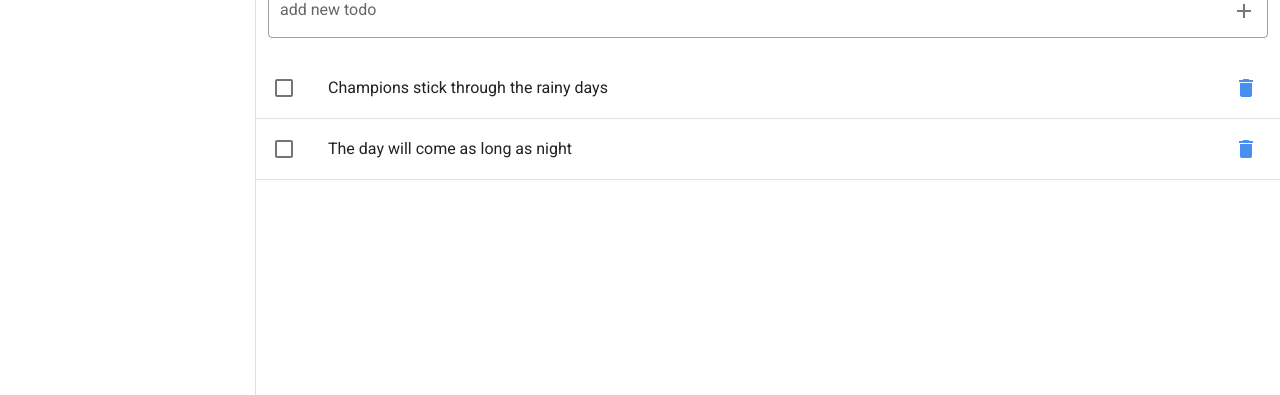
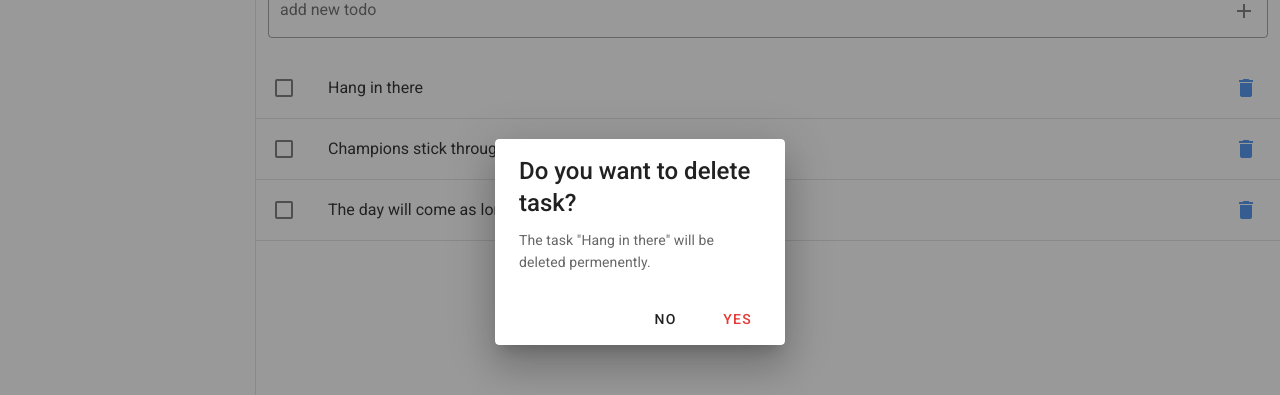
Before and after one commit to jaynarayan89/vuetify-todo, a Vue app: page /#/ in a window 1280 px wide. Both pictures are taken after a click on the button 1246 px from the left and 246 px from the top of the page. Shown: the part 158-553 px from the top of the page. Built offline with nearby package versions, Linux system fonts and the light colour scheme.

Commit message:
added dialogs. module 8 completed

```diff
--- /dev/null
+++ b/src/components/todos/dialogs/deleteDialog.vue
@@ -0,0 +1,42 @@
+<template>
+	<v-dialog
+      :value="true"
+      persistent
+      max-width="290"
+    >
+
+      <v-card>
+        <v-card-title class="headline">
+          Do you want to delete task?
+        </v-card-title>
+        <v-card-text>The task "{{ task.title }}"  will be deleted permenently.</v-card-text>
+        <v-card-actions>
+          <v-spacer></v-spacer>
+          <v-btn
+            text
+            @click="$emit('close')"
+          >
+            No
+          </v-btn>
+          <v-btn
+            color="red darken-1"
+            text
+            @click="$store.dispatch('deleteTodo',task.id);$emit('close')"
+          >
+            Yes
+          </v-btn>
+        </v-card-actions>
+      </v-card>
+
+    </v-dialog>
+</template>
+<script>
+  export default {
+    props:['task'],
+    methods:{
+    	cancleAction(){
+
+    	}
+    }
+  }
+</script>
--- a/src/components/todos/todo.vue
+++ b/src/components/todos/todo.vue
@@ -17,15 +17,23 @@
             </v-list-item-content>
             <v-list-item-action>
               <v-btn
-              @click.stop="deleteTodo(task.id)"
+              @click.stop="dialogs.delete = true"
               icon
               >
+              <!-- deleteTodo(task.id) -->
                 <v-icon color="primary lighten-1">mdi-delete</v-icon>
               </v-btn>
             </v-list-item-action>
+
           </template>
+
      </v-list-item>
   <v-divider></v-divider>
+    <delete-dialog
+    v-if="dialogs.delete"
+    :task="task"
+    @close="dialogs.delete = false"
+    />
   </div>
 </template>
 
@@ -49,6 +57,16 @@ export default {
       this.$store.commit('addTask',this.newTodo);
       this.newTodo='';
     }
+  },
+  components:{
+    'delete-dialog':require('@/components/todos/dialogs/deleteDialog.vue').default
+  },
+  data(){
+    return {
+      dialogs:{
+        delete:false
+      }
+    }
   }
 }
 </script>
```
